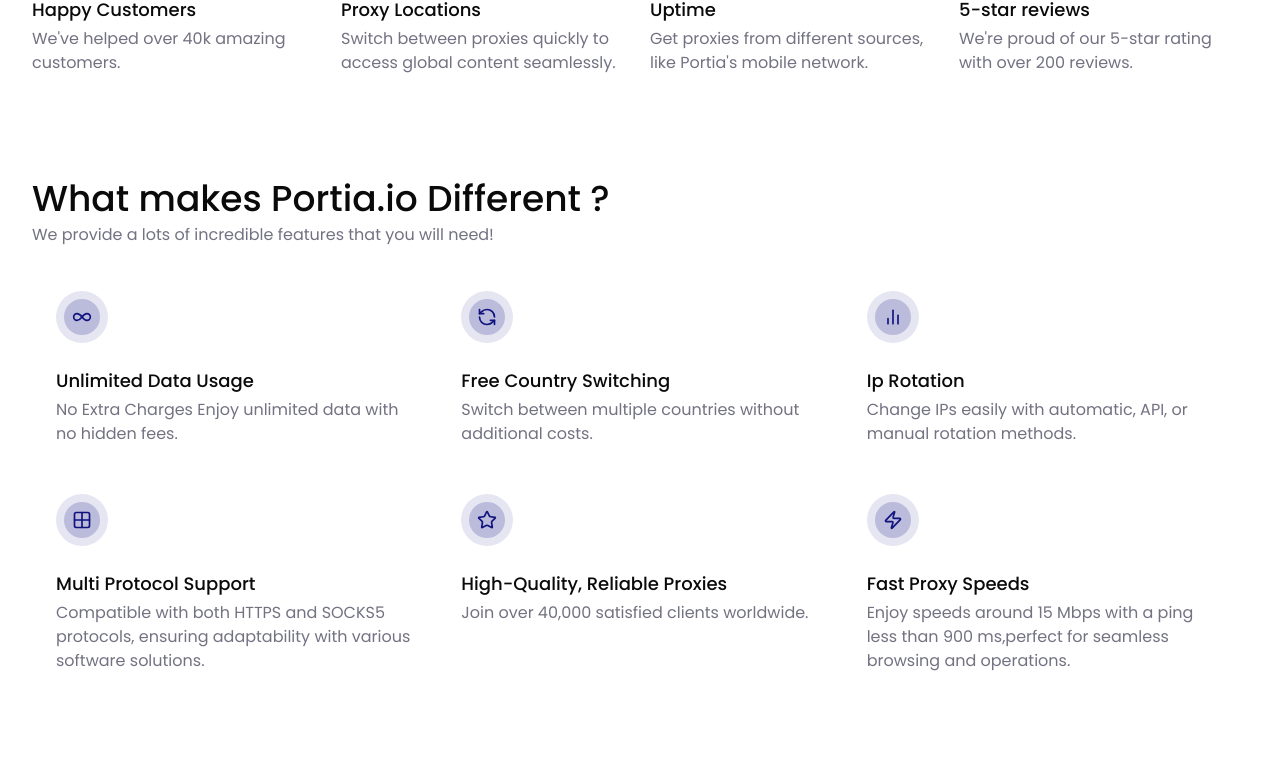
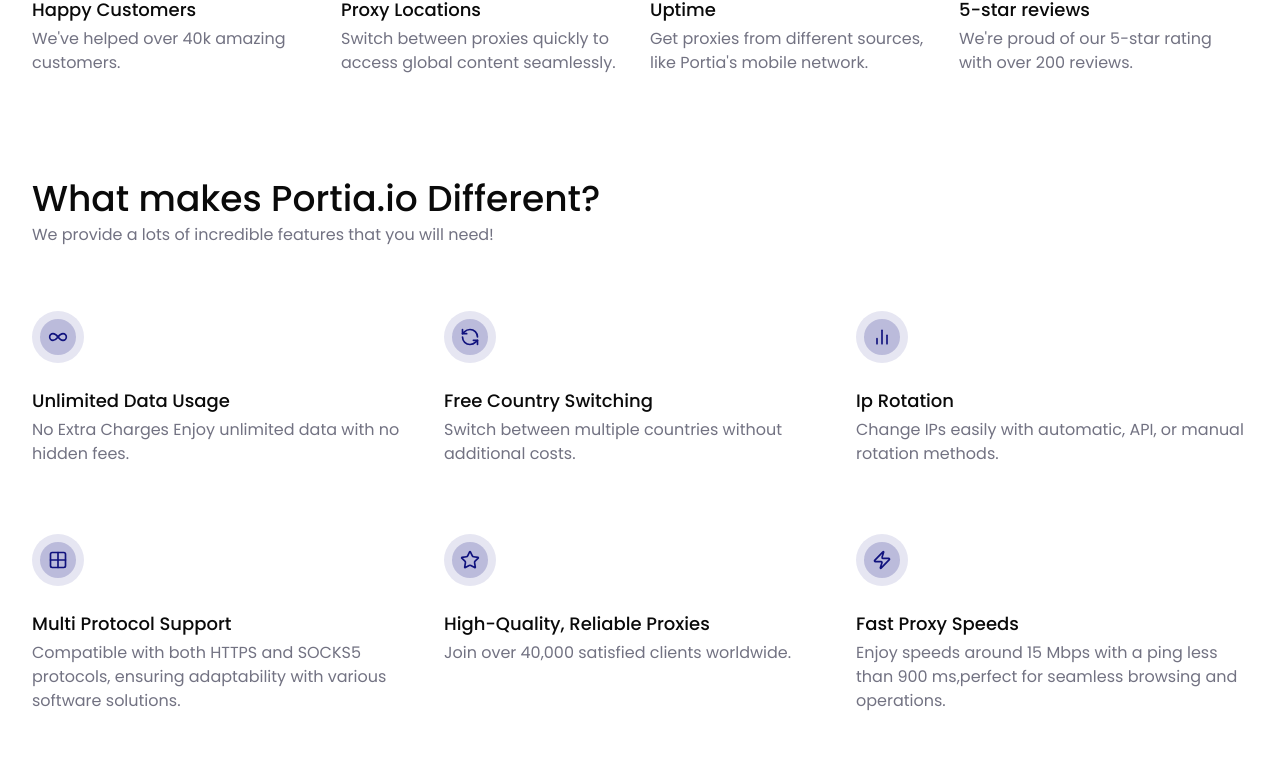
Before and after one commit to Saeed-Altout/portia, a Next.js app: page / in a window 1280 px wide. Shown: the part 1572-2351 px from the top of the page. Built offline with nearby package versions, Linux system fonts and the light colour scheme.

Commit message:
1- create heading component. 2- update heading features section.

```diff
--- a/app/(website)/(pages)/(home)/_components/features.tsx
+++ b/app/(website)/(pages)/(home)/_components/features.tsx
@@ -7,22 +7,20 @@
   CardTitle,
 } from "@/components/ui/card";
 import { featuresData } from "@/app/(website)/constants";
+import { Heading } from "@/app/(website)/_components/heading";
+import { Button } from "@/components/ui/button";
 
 export const Features = () => {
   return (
-    <section className="max-container section space-y-5">
-      <div className="space-y-1">
-        <h1 className="text-4xl text-black-primary font-medium">
-          What makes Portia.io Different ?
-        </h1>
-        <p className="text-gray-primary text-base">
-          We provide a lots of incredible features that you will need!
-        </p>
-      </div>
-      <div className="grid grid-cols-1 sm:grid-cols-2 lg:grid-cols-3">
+    <section className="max-container section space-y-10">
+      <Heading
+        title="What makes Portia.io Different?"
+        description="We provide a lots of incredible features that you will need!"
+      />
+      <div className="grid grid-cols-1 sm:grid-cols-2 lg:grid-cols-3 gap-5">
         {featuresData.map(({ icon: Icon, title, description }, index) => (
           <Card key={index} className="shadow-none border-none">
-            <CardHeader>
+            <CardHeader className="px-0">
               {/* TODO: Update style circle */}
               <CardTitle className="bg-primary/10 bg-opacity-50 w-fit p-2 rounded-full">
                 <div className="bg-primary/20 bg-opacity-50 w-fit p-2 rounded-full">
@@ -30,7 +28,7 @@
                 </div>
               </CardTitle>
             </CardHeader>
-            <CardContent className="space-y-1">
+            <CardContent className="space-y-1 px-0">
               <h3 className="font-medium text-black-primary text-[18px] capitalize">
                 {title}
               </h3>
--- /dev/null
+++ b/app/(website)/_components/heading.tsx
@@ -0,0 +1,25 @@
+"use client";
+
+import * as React from "react";
+
+export const Heading = ({
+  title,
+  description,
+  children,
+}: {
+  title: string;
+  description?: string;
+  children?: React.ReactNode;
+} & React.HTMLAttributes<HTMLElement>) => {
+  return (
+    <div className="flex items-start justify-start flex-col gap-5 md:flex-row md:items-center md:justify-between">
+      <div className="space-y-1 flex-1">
+        <h1 className="text-3xl md:text-4xl text-black-primary font-medium">
+          {title}
+        </h1>
+        <p className="text-gray-primary text-sm md:text-base">{description}</p>
+      </div>
+      <div>{children}</div>
+    </div>
+  );
+};
```
